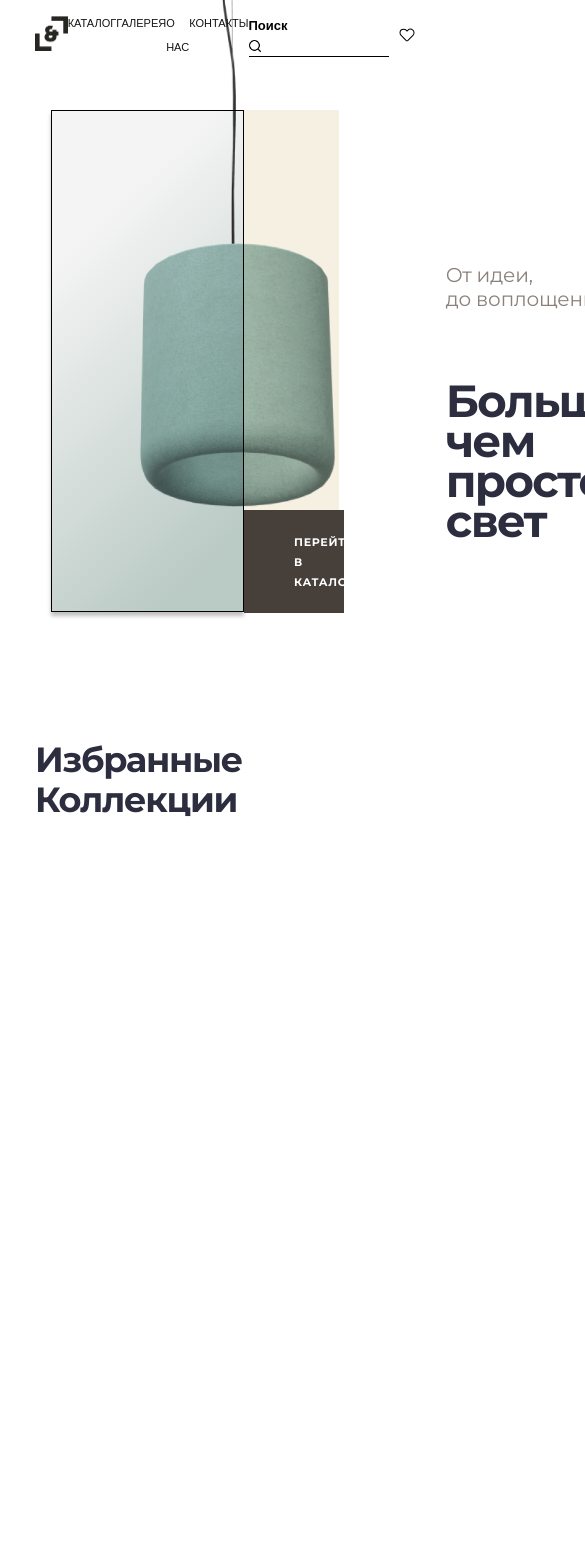
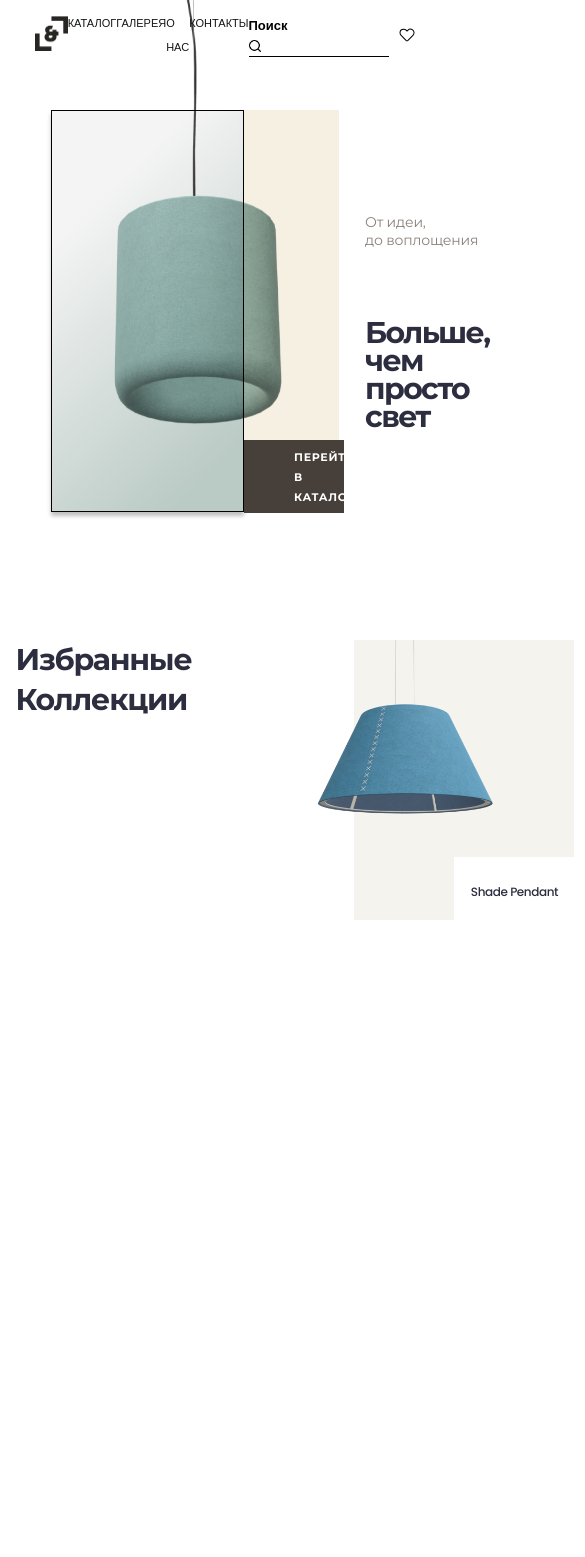
Before and after one commit to LexaMart/Lite_and_Light, a React (Create React App) app: page / in a window 390 px wide. Shown: the top 1557 px of the page, 585 px wide, since content can reach past the window. Built offline with nearby package versions, Linux system fonts and the light colour scheme.

Commit message:
finish main(need to add phone adaptive)

```diff
--- a/src/components/footer/index.js
+++ b/src/components/footer/index.js
@@ -60,13 +60,13 @@ export const Footer = ({ ...props }) => {
             <svg width="13" height="22" viewBox="0 0 13 22" fill="none">
               <g opacity="0.5">
                 <path
-                  fill-rule="evenodd"
-                  clip-rule="evenodd"
+                  fillRule="evenodd"
+                  clipRule="evenodd"
                   d="M12 1H9C6.23858 1 4 3.23858 4 6V9H1V13H4V21H8V13H11L12 9H8V6C8 5.44772 8.44771 5 9 5H12V1Z"
                   stroke="black"
-                  stroke-width="2"
-                  stroke-linecap="round"
-                  stroke-linejoin="round"
+                  strokeWidth="2"
+                  strokeLinecap="round"
+                  strokeLinejoin="round"
                 />
               </g>
             </svg>
@@ -75,13 +75,13 @@ export const Footer = ({ ...props }) => {
             <svg width="24" height="21" viewBox="0 0 24 21" fill="none">
               <g opacity="0.5">
                 <path
-                  fill-rule="evenodd"
-                  clip-rule="evenodd"
+                  fillRule="evenodd"
+                  clipRule="evenodd"
                   d="M23 2.0005C22.0424 2.67597 20.9821 3.19261 19.86 3.5305C18.6264 2.11203 16.6384 1.61461 14.8821 2.28495C13.1258 2.95529 11.9748 4.6508 12 6.5305V7.5305C8.43067 7.62305 5.05203 5.92247 3 3.0005C3 3.0005 -1 12.0005 8 16.0005C5.94053 17.3985 3.48716 18.0994 1 18.0005C10 23.0005 21 18.0005 21 6.5005C20.9991 6.22195 20.9723 5.94409 20.92 5.6705C21.9406 4.66399 22.6608 3.39321 23 2.0005Z"
                   stroke="black"
-                  stroke-width="2"
-                  stroke-linecap="round"
-                  stroke-linejoin="round"
+                  strokeWidth="2"
+                  strokeLinecap="round"
+                  strokeLinejoin="round"
                 />
               </g>
             </svg>
@@ -96,18 +96,18 @@ export const Footer = ({ ...props }) => {
                   height="20"
                   rx="5"
                   stroke="black"
-                  stroke-width="2"
-                  stroke-linecap="round"
-                  stroke-linejoin="round"
+                  strokeWidth="2"
+                  strokeLinecap="round"
+                  strokeLinejoin="round"
                 />
                 <path
-                  fill-rule="evenodd"
-                  clip-rule="evenodd"
+                  fillRule="evenodd"
+                  clipRule="evenodd"
                   d="M14.9998 10.3705C15.2529 12.0775 14.3828 13.7543 12.8414 14.5302C11.3 15.306 9.43486 15.0059 8.21465 13.7856C6.99444 12.5654 6.69431 10.7003 7.47014 9.15886C8.24597 7.61746 9.92284 6.74736 11.6298 7.00048C13.3728 7.25894 14.7414 8.62751 14.9998 10.3705Z"
                   stroke="black"
-                  stroke-width="2"
-                  stroke-linecap="round"
-                  stroke-linejoin="round"
+                  strokeWidth="2"
+                  strokeLinecap="round"
+                  strokeLinejoin="round"
                 />
               </g>
             </svg>
--- a/src/pages/main/index.css
+++ b/src/pages/main/index.css
@@ -181,6 +181,9 @@ ul {
   color: #2c2e3f;
 }
 /* ----------------- MAIN COLL CONTENT ------------------*/
+.main-coll-content-box {
+  display: block;
+}
 .main-coll-content {
   display: flex;
   margin-left: 83px;
@@ -966,7 +969,7 @@ ul {
     bottom: 65px;
   }
 }
-@media (max-width: 1460px) {
+@media (max-width: 1370px) {
   .main {
     padding-top: 40px;
   }
@@ -1170,3 +1173,220 @@ ul {
     font-size: 35px;
   }
 }
+@media (max-width: 1220px) {
+  .main-greet {
+    height: 400px;
+  }
+  .main-greet-bg1 {
+    height: 400px;
+  }
+  .main-greet-bg-div {
+    height: 330px;
+  }
+  .main-greet-bg-link {
+    height: 73px;
+  }
+  .main-greet-bg-link svg {
+    width: 45px;
+  }
+  .main-greet-bg-text {
+    font-size: 11px;
+  }
+  .main-greet-content {
+    height: 400px;
+    top: -550px;
+  }
+  .main-greet-img {
+    height: 520px;
+    width: 300px;
+    top: 20px;
+    margin-left: 0px;
+    margin-right: 5%;
+  }
+  @keyframes main-greet-img {
+    from {
+      top: -1200px;
+    }
+    to {
+      top: 20px;
+    }
+  }
+  .main-greet-title-box {
+    height: 400px;
+  }
+  .main-greet-text {
+    font-size: 14px;
+    line-height: 18px;
+  }
+  .main-greet-text:first-child {
+    margin-top: 250px;
+  }
+  .main-greet-title {
+    font-size: 30px;
+    line-height: 28px;
+    margin-top: 70px;
+  }
+  /* ----------------- MAIN COOLECTIONS ------------------*/
+  .main-coll {
+    margin-top: 130px;
+    padding: 0 4%;
+  }
+  /* ----------------- MAIN COLL LINKS ------------------*/
+  .main-coll-links-title {
+    font-size: 30px;
+  }
+  .main-coll-content-text {
+    width: 120px;
+    height: 29px;
+    padding: 17px 0;
+    font-size: 12px;
+  }
+  .main-coll-content2 {
+    margin-left: 15px;
+  }
+  /* ----------------- PENDANT ------------------*/
+  .main-coll-pendant {
+    margin-left: 133px;
+    width: 220px;
+    height: 280px;
+  }
+  .main-coll-content-img-pendant {
+    right: 46px;
+    width: 200px;
+  }
+  .main-coll-content-text-pendant {
+    top: 23px;
+    left: 100px;
+  }
+  /* ----------------- SHADE ------------------*/
+  .main-coll-shade {
+    margin-top: 25px;
+    width: 350px;
+    height: 225px;
+  }
+  .main-coll-content-img-shade {
+    width: 140px;
+    left: 180px;
+    top: 20px;
+  }
+  .main-coll-content-text-shade {
+    bottom: 240px;
+    right: 3px;
+  }
+  /* ----------------- SQUARE ------------------*/
+  .main-coll-square {
+    margin-top: 50px;
+    margin-left: 133px;
+    width: 220px;
+    height: 180px;
+  }
+  .main-coll-content-img-square {
+    width: 220px;
+    right: 67px;
+  }
+  .main-coll-content-text-square {
+    bottom: 230px;
+    left: 100px;
+  }
+  .main-coll-content-title {
+    margin-left: 0px;
+    position: relative;
+    right: 60px;
+    margin-bottom: 80px;
+    font-size: 13px;
+  }
+  /* ----------------- LINK ------------------*/
+  .main-coll-link {
+    width: 186px;
+    height: 240px;
+  }
+  .main-coll-content-img-link {
+    left: 10px;
+    top: 80px;
+    width: 280px;
+  }
+  .main-coll-content-text-link {
+    top: 110px;
+    right: 1px;
+  }
+  /* ----------------- ALGORITHM ------------------*/
+  .main-coll-algorithm {
+    width: 314px;
+    height: 223px;
+  }
+  .main-coll-content-img-algorithm {
+    width: 314px;
+  }
+  .main-coll-content-text-algorithm {
+    bottom: 210px;
+    left: 200px;
+  }
+  /*----------------- TROM ------------------*/
+  .main-coll-trom {
+    width: 232px;
+    height: 224px;
+  }
+  .main-coll-content-img-trom {
+    width: 224px;
+    left: 80px;
+    bottom: 62px;
+    left: 50px;
+  }
+  /* ----------------- MAIN TYPES ------------------*/
+  .main-types {
+    margin-top: 60px;
+  }
+  .main-types-list {
+    margin-top: 55px;
+  }
+  .main-types-item {
+    margin-bottom: 60px;
+  }
+  .main-types-subtitle {
+    font-size: 14px;
+  }
+  .main-types-img {
+    width: 50%;
+    height: 30%;
+  }
+  .main-types-img:first-child {
+    margin-right: 10%;
+  }
+  .main-types-box1 {
+    margin-top: 30px;
+  }
+  .main-types-box2 {
+    margin-top: 30px;
+  }
+  .main-types-title {
+    font-size: 30px;
+    margin-bottom: 50px;
+    line-height: 35px;
+  }
+  .main-types-text {
+    font-size: 18px;
+    line-height: 20px;
+  }
+  .main-types-link2 {
+    margin-top: 80px;
+  }
+  .main-types-link {
+    width: 200px;
+    padding: 20px 0;
+    margin-top: 80px;
+  }
+  .main-types-link p {
+    font-size: 9px;
+    margin-right: 15px;
+  }
+  .main-types-link svg {
+    width: 40px;
+  }
+  /* ----------------- MAIN GALLERY ------------------*/
+  .main-gallery {
+    margin-bottom: 120px;
+  }
+  .main-gallery-title {
+    font-size: 30px;
+  }
+}
```
